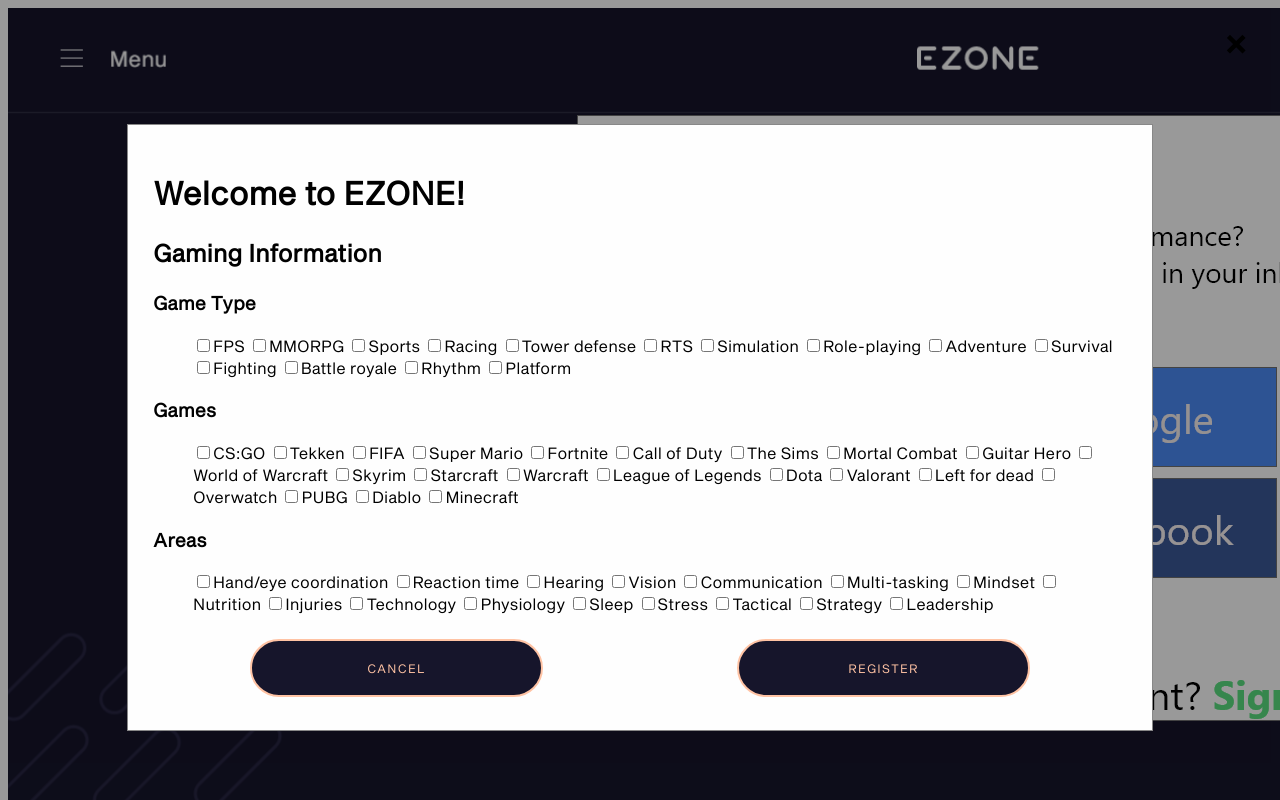
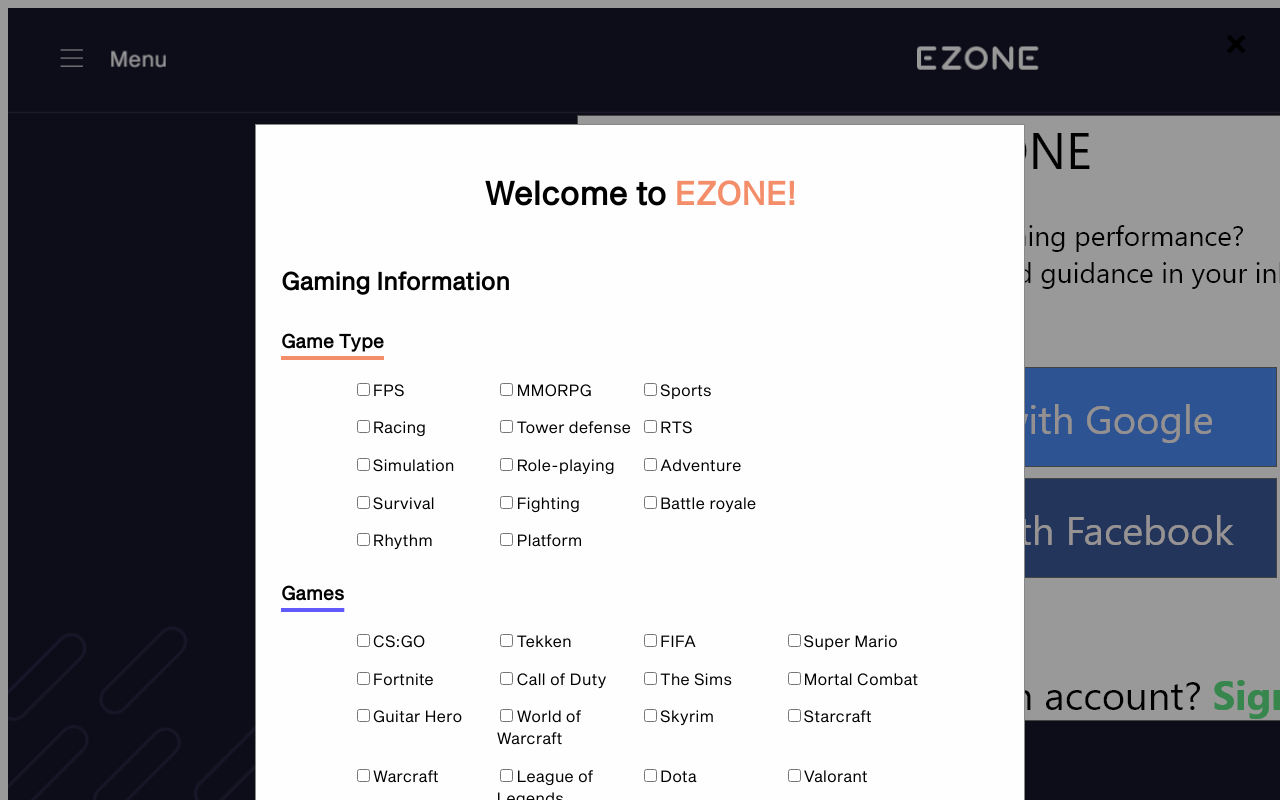
Before and after one commit to dd8880/vite-project, a website built with Vite: page index.html in a window 1280 px wide. Both pictures are taken after a click on the button "Sign Up". Shown: the top 800 px of the page. Built offline with nearby package versions, Linux system fonts and the light colour scheme.

Commit message:
put form in a grid

```diff
--- a/index.html
+++ b/index.html
@@ -1,188 +1,153 @@
 <!DOCTYPE html>
 <html lang="en">
   <head>
-	<meta charset="UTF-8">
-	<meta http-equiv="X-UA-Compatible" content="IE=edge">
-	<meta name="viewport" content="width=device-width, initial-scale=1.0">
-<link rel="stylesheet" href="style.css">
+    <meta charset="UTF-8" />
+    <meta http-equiv="X-UA-Compatible" content="IE=edge" />
+    <meta name="viewport" content="width=device-width, initial-scale=1.0" />
+    <link rel="stylesheet" href="style.css" />
     <title>Document</title>
   </head>
   <body>
+    <img src="img/SignUpForm(MODAL)_EZONE.png" alt="Ezone Landing Page" />
 
-	<img src="img/SignUpForm(MODAL)_EZONE.png" alt="Ezone Landing Page">
-
-	<button id="btn" onclick="document.getElementById('id01').style.display='block'" style="width:auto;">Sign Up</button>
+    <button id="btn" onclick="document.getElementById('id01').style.display='block'" style="width: auto">Sign Up</button>
 
     <div id="id01" class="modal">
       <span onclick="document.getElementById('id01').style.display='none'" class="close" title="Close Modal">×</span>
       <form class="modal-content animate" action="/action_page.php">
         <div class="container">
+          <h1>Welcome to <span class="h1Span">EZONE!</span></h1>
 
-<h1>Welcome to EZONE!</h1>
           <h2>Gaming Information</h2>
-<h3>Game Type</h3>
+
+          <h3 class="gameType">Game Type</h3>
           <ul class="list">
+            <fieldset>
+              <label for="FPS"> <input id="FPS" name="gametype" type="checkbox" />FPS</label>
 
-          <label for="FPS">
-			  <input id="FPS" name="gametype" type="checkbox"/>FPS</label>
+              <label for="MMORPG"> <input id="MMORPG" name="gametype" type="checkbox" />MMORPG</label>
 
-          <label for="MMORPG">
-			  <input id="MMORPG" name="gametype" type="checkbox" />MMORPG</label>
+              <label for="Sports"> <input id="Sports" name="gametype" type="checkbox" />Sports</label>
+            </fieldset>
 
-          <label for="Sports">
-			  <input id="Sports" name="gametype" type="checkbox" />Sports</label>
+            <fieldset>
+              <label for="Racing"> <input id="Racing" name="gametype" type="checkbox" />Racing</label>
 
-			<label for="Racing">
-				<input id="Racing" name="gametype" type="checkbox" />Racing</label>
+              <label for="Tower defense"> <input id="Tower defense" name="gametype" type="checkbox" />Tower defense</label>
 
-			<label for="Tower defense">
-				<input id="Tower defense" name="gametype" type="checkbox" />Tower defense</label>
+              <label for="RTS"> <input id="RTS" name="gametype" type="checkbox" />RTS</label>
+            </fieldset>
+            <fieldset>
+              <label for="Simulation"> <input id="Simulation" name="gametype" type="checkbox" />Simulation</label>
 
-			<label for="RTS">
-				<input id="RTS" name="gametype" type="checkbox" />RTS</label>
+              <label for="Role-playing"> <input id="Role-playing" name="gametype" type="checkbox" />Role-playing</label>
 
-			<label for="Simulation">
-				<input id="Simulation" name="gametype" type="checkbox" />Simulation</label>
+              <label for="Adventure"> <input id="Adventure" name="gametype" type="checkbox" />Adventure</label>
+            </fieldset>
+            <fieldset>
+              <label for="Survival"> <input id="Survival" name="gametype" type="checkbox" />Survival</label>
 
-			<label for="Role-playing">
-				<input id="Role-playing" name="gametype" type="checkbox" />Role-playing</label>
+              <label for="Fighting"> <input id="Fighting" name="gametype" type="checkbox" />Fighting</label>
 
-			<label for="Adventure">
-				<input id="Adventure" name="gametype" type="checkbox" />Adventure</label>
+              <label for="Battle royale"> <input id="Battle royale" name="gametype" type="checkbox" />Battle royale</label>
+            </fieldset>
+            <fieldset>
+              <label for="Rhythm"> <input id="Rhythm" name="gametype" type="checkbox" />Rhythm</label>
 
-			<label for="Survival">
-				<input id="Survival" name="gametype" type="checkbox" />Survival</label>
-
-			<label for="Fighting">
-				<input id="Fighting" name="gametype" type="checkbox" />Fighting</label>
-
-			<label for="Battle royale">
-				<input id="Battle royale" name="gametype" type="checkbox" />Battle royale</label>
-
-			<label for="Rhythm">
-				<input id="Rhythm" name="gametype" type="checkbox" />Rhythm</label>
-
-			<label for="Platform">
-				<input id="Platform" name="gametype" type="checkbox" />Platform</label>
+              <label for="Platform"> <input id="Platform" name="gametype" type="checkbox" />Platform</label>
+            </fieldset>
           </ul>
 
-<h3>Games</h3>
+          <h3 class="games">Games</h3>
           <ul class="list">
-			<label for="CS:GO">
-				<input id="CS:GO" name="game" type="checkbox" />CS:GO</label>
+			<fieldset>
+            <label for="CS:GO"> <input id="CS:GO" name="game" type="checkbox" />CS:GO</label>
 
-			<label for="Tekken">
-				<input id="Tekken" name="game" type="checkbox" />Tekken</label>
+            <label for="Tekken"> <input id="Tekken" name="game" type="checkbox" />Tekken</label>
 
-			<label for="FIFA">
-				<input id="FIFA" name="game" type="checkbox" />FIFA</label>
+            <label for="FIFA"> <input id="FIFA" name="game" type="checkbox" />FIFA</label>
 
-			<label for="Super Mario">
-				<input id="Super Mario" name="game" type="checkbox" />Super Mario</label>
+            <label for="Super Mario"> <input id="Super Mario" name="game" type="checkbox" />Super Mario</label>
+		</fieldset>
+		<fieldset>
+            <label for="Fortnite"> <input id="Fortnite" name="game" type="checkbox" />Fortnite</label>
 
-			<label for="Fortnite">
-				<input id="Fortnite" name="game" type="checkbox" />Fortnite</label>
+            <label for="Call of Duty"> <input id="Call of Duty" name="game" type="checkbox" />Call of Duty</label>
 
-			<label for="Call of Duty">
-				<input id="Call of Duty" name="game" type="checkbox" />Call of Duty</label>
+            <label for="The Sims"> <input id="The Sims" name="game" type="checkbox" />The Sims</label>
 
-			<label for="The Sims">
-				<input id="The Sims" name="game" type="checkbox" />The Sims</label>
+            <label for="Mortal Combat"> <input id="Mortal Combat" name="game" type="checkbox" />Mortal Combat</label>
+		</fieldset>
+		<fieldset>
+            <label for="Guitar Hero"> <input id="Guitar Hero" name="game" type="checkbox" />Guitar Hero</label>
 
-			<label for="Mortal Combat">
-				<input id="Mortal Combat" name="game" type="checkbox" />Mortal Combat</label>
+            <label for="World of Warcraft"> <input id="World of Warcraft" name="game" type="checkbox" />World of Warcraft</label>
 
-		   <label for="Guitar Hero">
-			 <input id="Guitar Hero" name="game" type="checkbox" />Guitar Hero</label>
+            <label for="Skyrim"> <input id="Skyrim" name="game" type="checkbox" />Skyrim</label>
 
-		   <label for="World of Warcraft">
-			  <input id="World of Warcraft" name="game" type="checkbox" />World of Warcraft</label>
+            <label for="Starcraft"> <input id="Starcraft" name="game" type="checkbox" />Starcraft</label>
+		</fieldset>
+		<fieldset>
+            <label for="Warcraft"> <input id="Warcraft" name="game" type="checkbox" />Warcraft</label>
 
-			<label for="Skyrim">
-				<input id="Skyrim" name="game" type="checkbox" />Skyrim</label>
+            <label for="League of Legends"> <input id="League of Legends" name="game" type="checkbox" />League of Legends</label>
 
-			<label for="Starcraft">
-				<input id="Starcraft" name="game" type="checkbox" />Starcraft</label>
+            <label for="Dota"> <input id="Dota" name="game" type="checkbox" />Dota</label>
 
-			<label for="Warcraft">
-				<input id="Warcraft" name="game" type="checkbox" />Warcraft</label>
+            <label for="Valorant"> <input id="Valorant" name="game" type="checkbox" />Valorant</label>
+		</fieldset>
+		<fieldset>
+            <label for="Left for dead"> <input id="Left for dead" name="game" type="checkbox" />Left for dead</label>
 
-			<label for="League of Legends">
-			   <input id="League of Legends" name="game" type="checkbox" />League of Legends</label>
+            <label for="Overwatch"> <input id="Overwatch" name="game" type="checkbox" />Overwatch</label>
 
-		  <label for="Dota">
-			 <input id="Dota" name="game" type="checkbox" />Dota</label>
+            <label for="PUBG"> <input id="PUBG" name="game" type="checkbox" />PUBG</label>
 
-		  <label for="Valorant">
-			 <input id="Valorant" name="game" type="checkbox" />Valorant</label>
-
-		  <label for="Left for dead">
-			 <input id="Left for dead" name="game" type="checkbox" />Left for dead</label>
-
-		  <label for="Overwatch">
-				<input id="Overwatch" name="game" type="checkbox" />Overwatch</label>
-
-		  <label for="PUBG">
-			  <input id="PUBG" name="game" type="checkbox" />PUBG</label>
-
-		 <label for="Diablo">
-			<input id="Diablo" name="game" type="checkbox" />Diablo</label>
-
-		 <label for="Minecraft">
-			<input id="Minecraft" name="game" type="checkbox" />Minecraft</label>
+            <label for="Diablo"> <input id="Diablo" name="game" type="checkbox" />Diablo</label>
+		</fieldset>
+		<fieldset>
+            <label for="Minecraft"> <input id="Minecraft" name="game" type="checkbox" />Minecraft</label>
           </ul>
 
-
-<h3>Areas</h3>
+          <h3 class="areas">Areas</h3>
 
           <ul class="list">
-		<label for="Hand/eye coordination">
-			<input id="Hand/eye coordination" name="area" type="checkbox" />Hand/eye coordination</label>
+			<fieldset>
+            <label for="Hand/eye coordination"> <input id="Hand/eye coordination" name="area" type="checkbox" />Hand/eye coordination</label>
 
-		<label for="Reaction time">
-			<input id="Reaction time" name="area" type="checkbox" />Reaction time</label>
+            <label for="Reaction time"> <input id="Reaction time" name="area" type="checkbox" />Reaction time</label>
 
-				<label for="Hearing">
-					<input id="Hearing" name="area" type="checkbox" />Hearing</label>
+            <label for="Hearing"> <input id="Hearing" name="area" type="checkbox" />Hearing</label>
 
-				<label for="Vision">
-					<input id="Vision" name="area" type="checkbox" />Vision</label>
+            <label for="Vision"> <input id="Vision" name="area" type="checkbox" />Vision</label>
+		</fieldset>
+		<fieldset>
+            <label for="Communication"> <input id="Communication" name="area" type="checkbox" />Communication</label>
 
-				<label for="Communication">
-					<input id="Communication" name="area" type="checkbox" />Communication</label>
+            <label for="Multi-tasking"> <input id="Multi-tasking" name="area" type="checkbox" />Multi-tasking</label>
 
-				<label for="Multi-tasking">
-					<input id="Multi-tasking" name="area" type="checkbox" />Multi-tasking</label>
+            <label for="Mindset"> <input id="Mindset" name="area" type="checkbox" />Mindset</label>
 
-				<label for="Mindset">
-					<input id="Mindset" name="area" type="checkbox" />Mindset</label>
+            <label for="Nutrition"> <input id="Nutrition" name="area" type="checkbox" />Nutrition</label>
+		</fieldset>
+		<fieldset>
+            <label for="Injuries"> <input id="Injuries" name="area" type="checkbox" />Injuries</label>
 
-				<label for="Nutrition">
-					<input id="Nutrition" name="area" type="checkbox" />Nutrition</label>
+            <label for="Technology"> <input id="Technology" name="area" type="checkbox" />Technology</label>
 
-				<label for="Injuries">
-					<input id="Injuries" name="area" type="checkbox" />Injuries</label>
+            <label for="Physiology"> <input id="Physiology" name="area" type="checkbox" />Physiology</label>
 
-		       <label for="Technology">
-				  <input id="Technology" name="area" type="checkbox" />Technology</label>
+            <label for="Sleep"> <input id="Sleep" name="area" type="checkbox" />Sleep</label>
+		</fieldset>
+		<fieldset>
+            <label for="Stress"> <input id="Stress" name="area" type="checkbox" />Stress</label>
 
-			 <label for="Physiology">
-				<input id="Physiology" name="area" type="checkbox" />Physiology</label>
+            <label for="Tactical"> <input id="Tactical" name="area" type="checkbox" />Tactical</label>
 
-			 <label for="Sleep">
-				 <input id="Sleep" name="area" type="checkbox" />Sleep</label>
+            <label for="Strategy"> <input id="Strategy" name="area" type="checkbox" />Strategy</label>
 
-			<label for="Stress">
-				<input id="Stress" name="area" type="checkbox" />Stress</label>
-
-			<label for="Tactical">
-				<input id="Tactical" name="area" type="checkbox" />Tactical</label>
-
-			<label for="Strategy">
-				<input id="Strategy" name="area" type="checkbox" />Strategy</label>
-
-			<label for="Leadership">
-				<input id="Leadership" name="area" type="checkbox" />Leadership</label>
+			<label for="Leadership"> <input id="Leadership" name="area" type="checkbox" />Leadership</label>
+		</fieldset>
           </ul>
 
           <div class="clearfix">
--- a/style.css
+++ b/style.css
@@ -5,6 +5,19 @@
 
 body {
   font-family: "sharpiro";
+}
+
+h1 {
+  text-align: center;
+  margin-bottom: 50px;
+}
+
+h2 {
+  margin-bottom: 30px;
+}
+
+.h1Span {
+  color: #f48d69;
 }
 
 #btn {
@@ -101,7 +114,44 @@
 /*add padding to container elements*/
 .container {
   padding: 25px;
+  height: auto;
+  width: auto;
 }
+
+.gameType {
+  text-decoration: underline 4px #f48d69;
+  text-underline-offset: 8px;
+}
+
+.games {
+  text-decoration: underline 4px #6259fa;
+  text-underline-offset: 8px;
+}
+
+.areas {
+  text-decoration: underline 4px #5be080;
+  text-underline-offset: 8px;
+}
+
+.list {
+  display: flex;
+  flex-direction: column;
+  align-items: center;
+
+  padding-left: 0;
+}
+
+fieldset {
+  width: 80%;
+  display: grid;
+  grid-template-columns: 1fr 1fr 1fr 1fr;
+  border: none;
+}
+
+.clearfix {
+  margin-top: 50px;
+}
+
 /*define the modal’s background*/
 
 .modal {
@@ -123,7 +173,7 @@
   background-color: #fefefe;
   margin: 5% auto 15% auto;
   border: 1px solid #888;
-  width: 80%;
+  width: 60%;
 }
 /*define the close button*/
 
```
Lines whose indentation alone changed are shown as unchanged.
